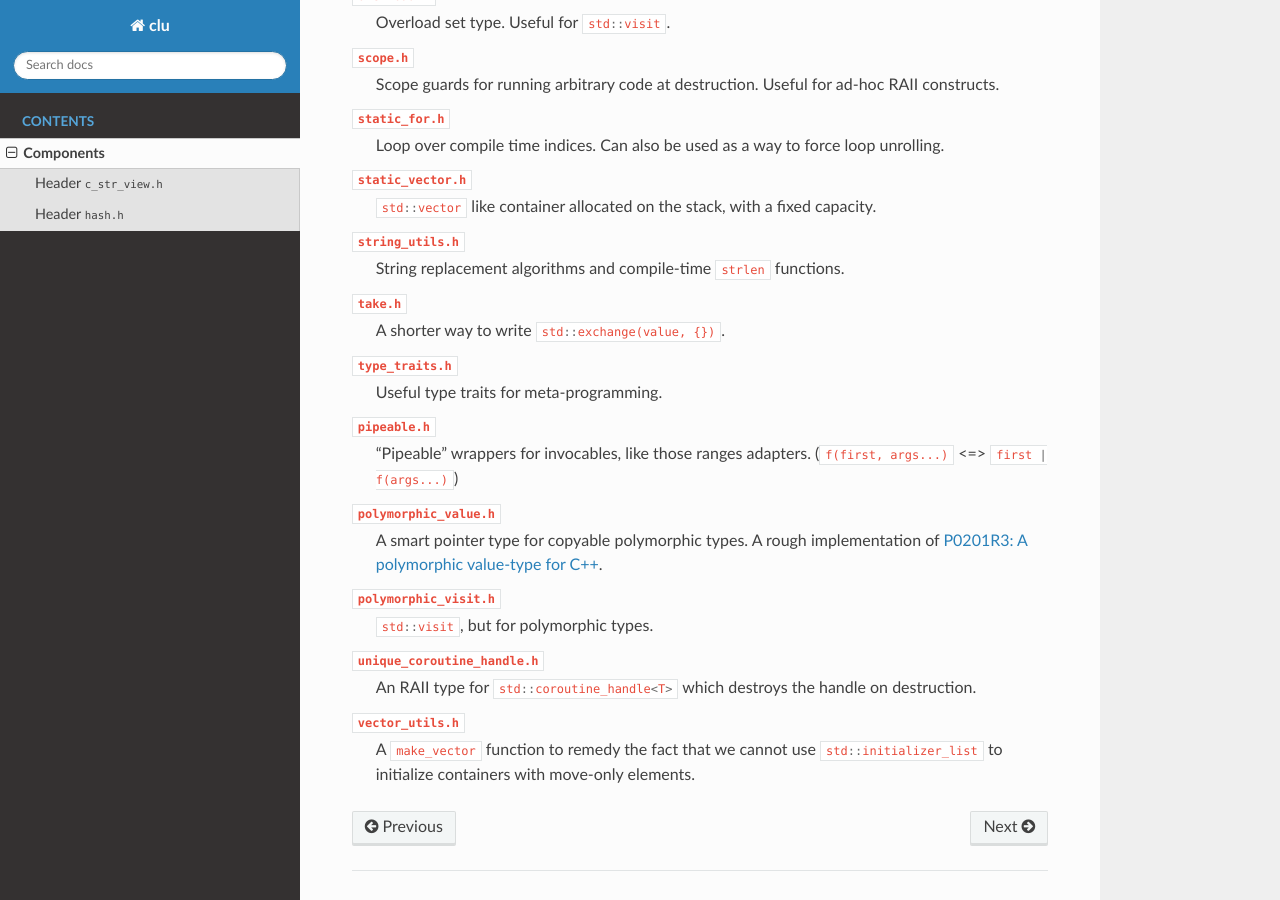
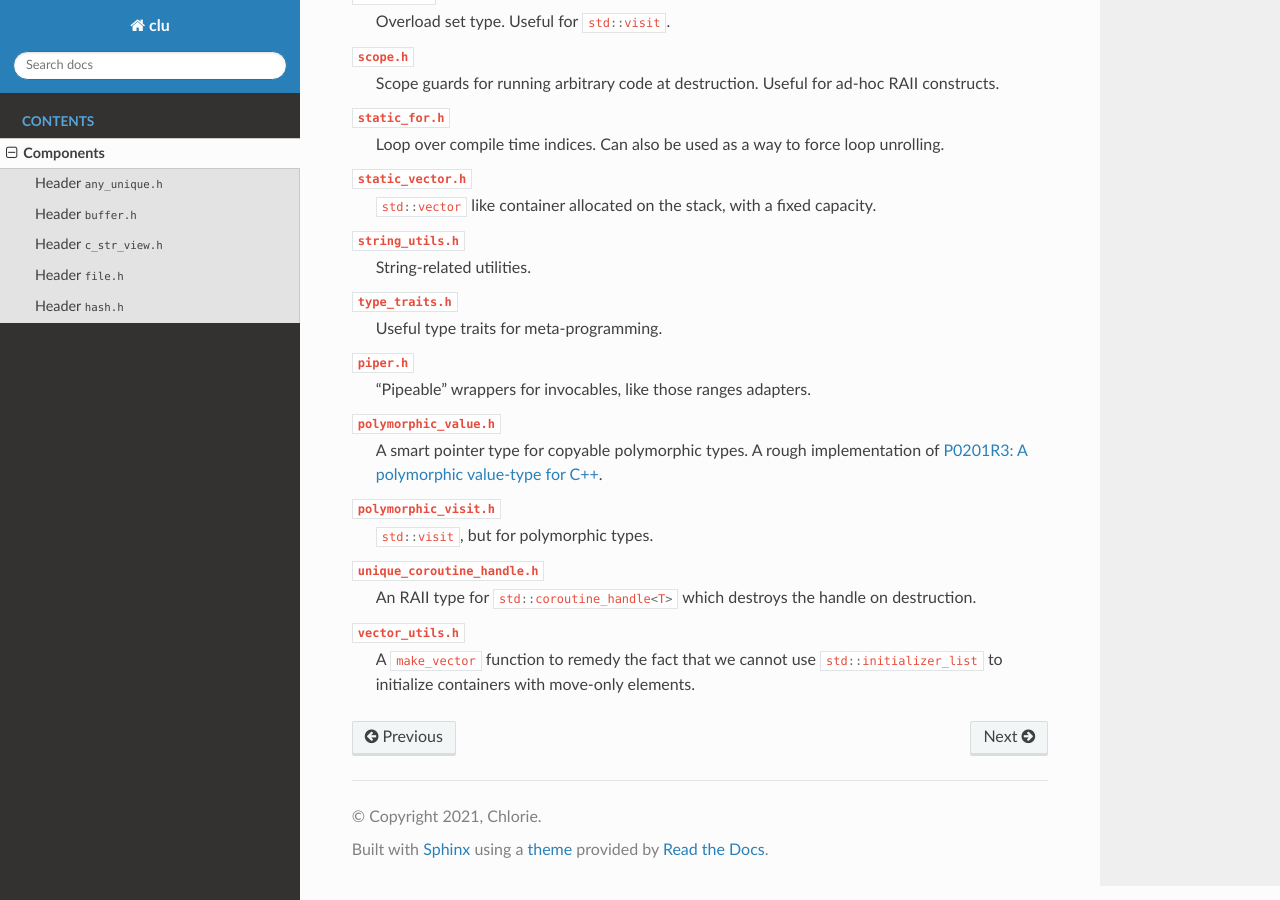
Before and after one commit to Chlorie/clu, a Sphinx documentation site: the page built from docs/components.rst, in a window 1280 px wide and 900 px high, scrolled down 1883 px. Built offline with Sphinx 7.4.7 and the Read the Docs theme 2.0.0, drawn with Linux system fonts in a browser that asks for light colours; some of the changed text lies outside the part shown.

Commit message:
Try to write docs but discouraged by the tools again

```diff
--- a/docs/components.rst
+++ b/docs/components.rst
@@ -10,6 +10,8 @@
 
 A list of all the headers and their contents is presented as follows:
 
+:doc:`components/any_unique`
+    Provides a type-erasure class to store objects of unknown types.
 ``assertion.h``
     Defines a macro :cc:`CLU_ASSERT(expr, msg)`, which functions roughly the same as ``assert`` from ``<cassert>``, but takes an additional message parameter.
 ``buffer.h``
@@ -34,8 +36,6 @@
     Non-owning type-erasure types for invocables.
 ``function_traits.h``
     Type traits for function types. Provides meta-functions for extracting parameter types or result type from function signatures.
-``functional.h``
-    Monadic operations for :cc:`std::optional`.
 :doc:`components/hash`
     Hash-related utilities. Provides :cc:`constexpr` implementations of FNV-1a and SHA1 hash functions, and a ``hash_combine`` function.
 ``indices.h``
@@ -65,13 +65,11 @@
 ``static_vector.h``
     :cc:`std::vector` like container allocated on the stack, with a fixed capacity.
 ``string_utils.h``
-    String replacement algorithms and compile-time :cc:`strlen` functions.
-``take.h``
-    A shorter way to write :cc:`std::exchange(value, {})`.
+    String-related utilities.
 ``type_traits.h``
     Useful type traits for meta-programming.
-``pipeable.h``
-    "Pipeable" wrappers for invocables, like those ranges adapters. (:cc:`f(first, args...)` <=> :cc:`first | f(args...)`)
+``piper.h``
+    "Pipeable" wrappers for invocables, like those ranges adapters.
 ``polymorphic_value.h``
     A smart pointer type for copyable polymorphic types. A rough implementation of `P0201R3: A polymorphic value-type for C++ <https://wg21.link/p0201r3>`_.
 ``polymorphic_visit.h``
--- /dev/null
+++ b/docs/components/buffer.rst
@@ -0,0 +1,4 @@
+Header ``buffer.h``
+=======================
+
+.. doxygenfile:: clu/buffer.h
```
Also changed, not shown: other parts of docs/components.rst (+1 -1 lines), CMakePresets.json (+8 -4 lines), docs/components/any_unique.rst (added, +35 -0 lines), docs/components/file.rst (added, +35 -0 lines), docs/index.rst (+3 -12 lines), 7 other files.
